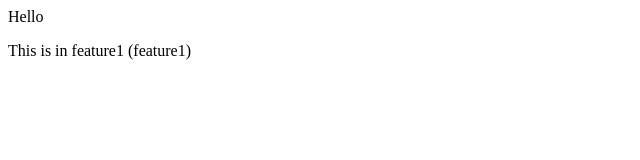
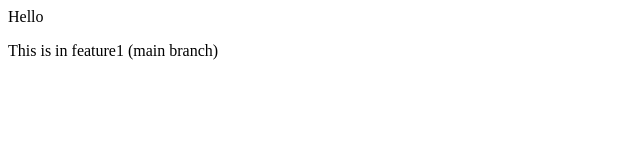
Before and after one commit to Shriyadevulapally/NewLocalRepo, a plain HTML site: page index.html in a window 1280 px wide. Shown: the full height of the page, 0-640 px from the left. Drawn offline with Linux system fonts and the light colour scheme.

Commit message:
adding main

```diff
--- a/index.html
+++ b/index.html
@@ -1,2 +1,2 @@
 <p>Hello</p>
-<p>This is in feature1 (feature1)</p>
+<p>This is in feature1 (main branch)</p>
```
